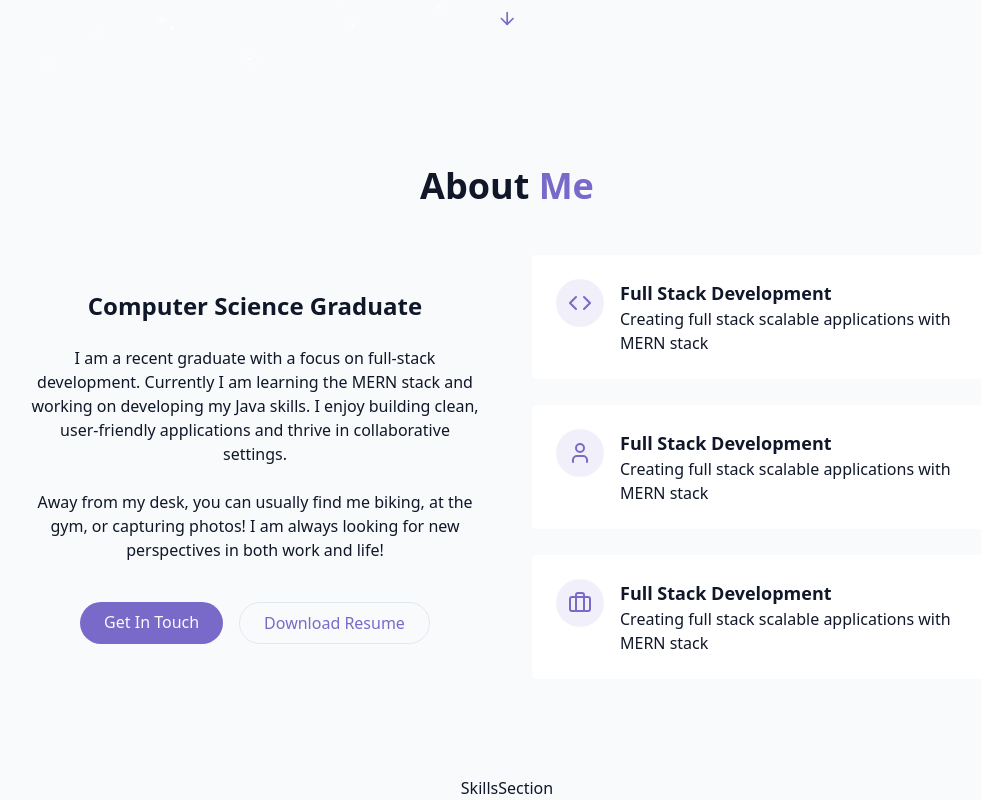
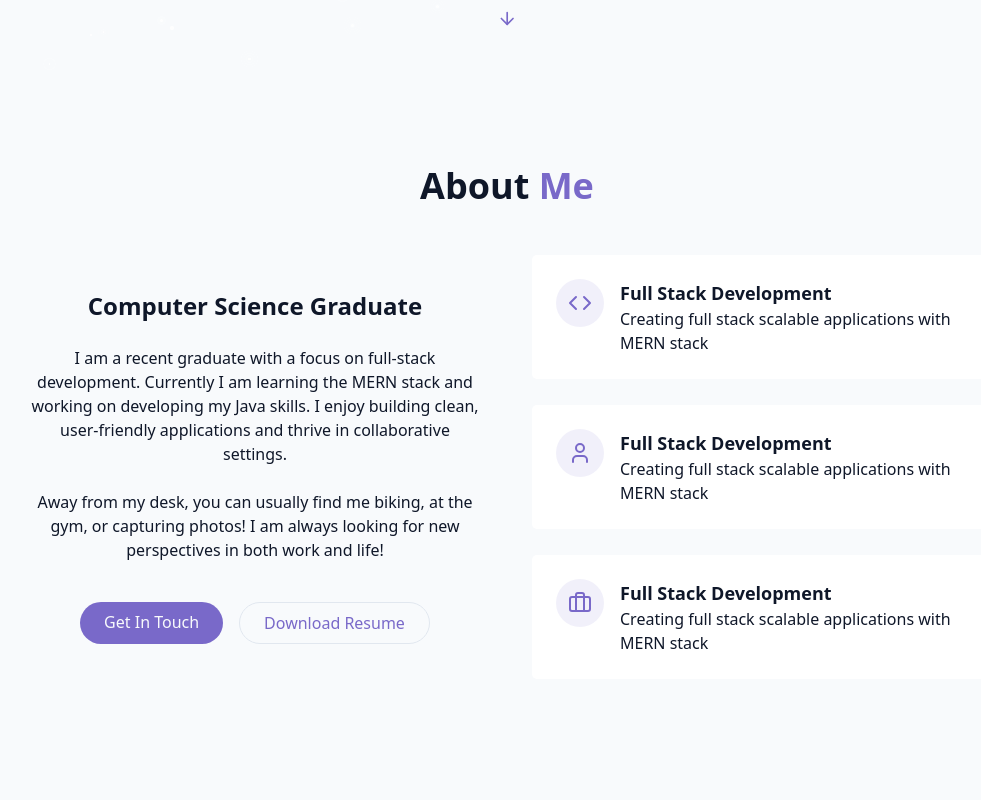
Before and after one commit to ozheng7/portfolio, a React (Vite) app: page / in a window 1280 px wide. Shown: the part 730-1530 px from the top of the page, without its empty margins (133-1114 px from the left). After the commit the page ends 1506 px from the top, so only its background shows below. Built offline with nearby package versions, Linux system fonts and the light colour scheme.

Commit message:
Update Home.jsx

```diff
--- a/src/pages/Home.jsx
+++ b/src/pages/Home.jsx
@@ -18,7 +18,7 @@ export const Home = () => {
       <main>
         <HelloSection />
         <AboutSection />
-        <SkillsSection />
+        {/* <SkillsSection /> */}
       </main>
       {/* {footer} */}
     </div>
```
